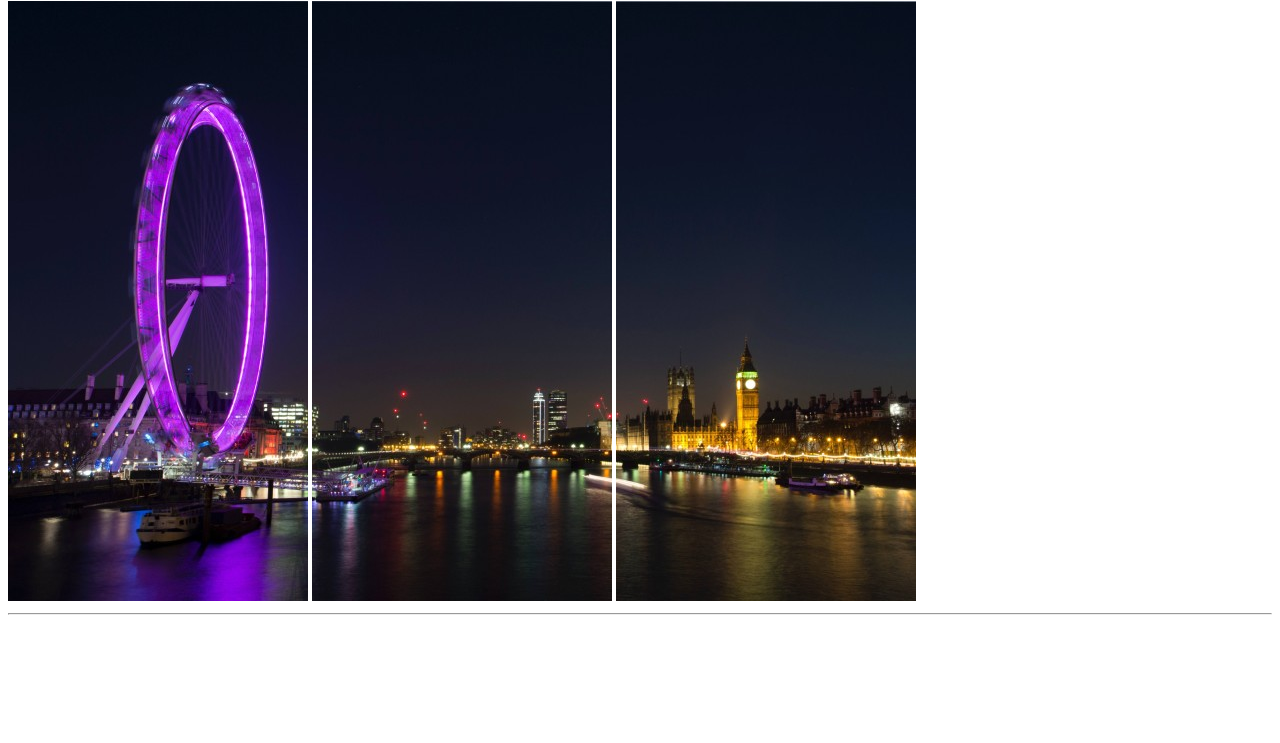
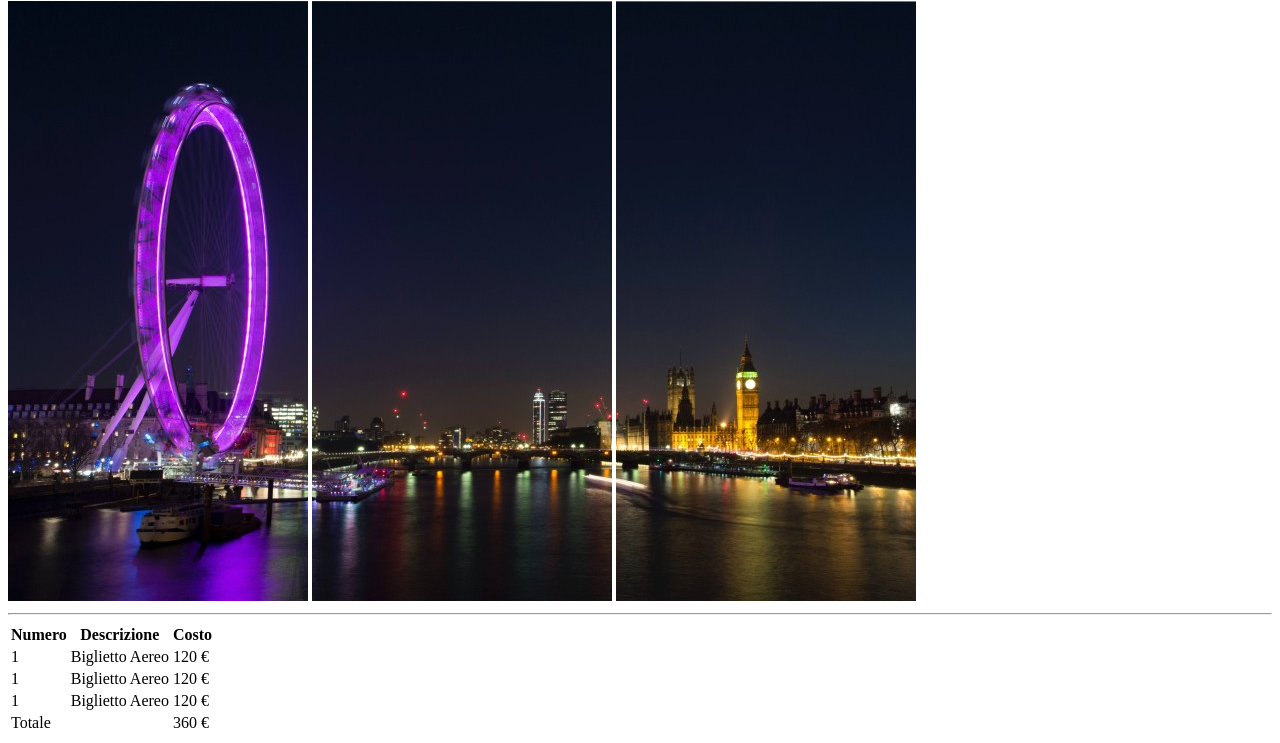
Before and after one commit to simonescoca/html-london-trip, a plain HTML site: page index.html in a window 1280 px wide. Shown: the part 79-822 px from the top of the page. Before the commit the page ends 800 px from the top, so only its background shows below. Drawn offline with Linux system fonts and the light colour scheme.

Commit message:
creazione sezioni nel main e fine sezione spese

```diff
--- a/index.html
+++ b/index.html
@@ -14,7 +14,39 @@
             <img src="./img/pexels-bill-emrich-230794-2.jpg" alt="terzo pezzo: big ben">
             <hr>
         </header>
-        <main></main>
+        <main>
+            <section class="spese">
+                <table>
+                    <tr>
+                      <th>Numero</th>
+                      <th>Descrizione</th>
+                      <th>Costo</th>
+                    </tr>
+                    <tr>
+                      <td>1</td>
+                      <td>Biglietto Aereo</td>
+                      <td>120 &euro;</td>
+                    </tr>
+                    <tr>
+                        <td>1</td>
+                        <td>Biglietto Aereo</td>
+                        <td>120 &euro;</td>
+                    </tr>
+                    <tr>
+                        <td>1</td>
+                        <td>Biglietto Aereo</td>
+                        <td>120 &euro;</td>
+                    </tr>
+                    <tr>
+                        <td>Totale</td>
+                        <td></td>
+                        <td>360 &euro;</td>
+                      </tr>
+                  </table>
+            </section>
+            <section class="da-fare"></section>
+            <section class="info"></section>
+        </main>
         <footer></footer>
     </body>
 </html>
```
